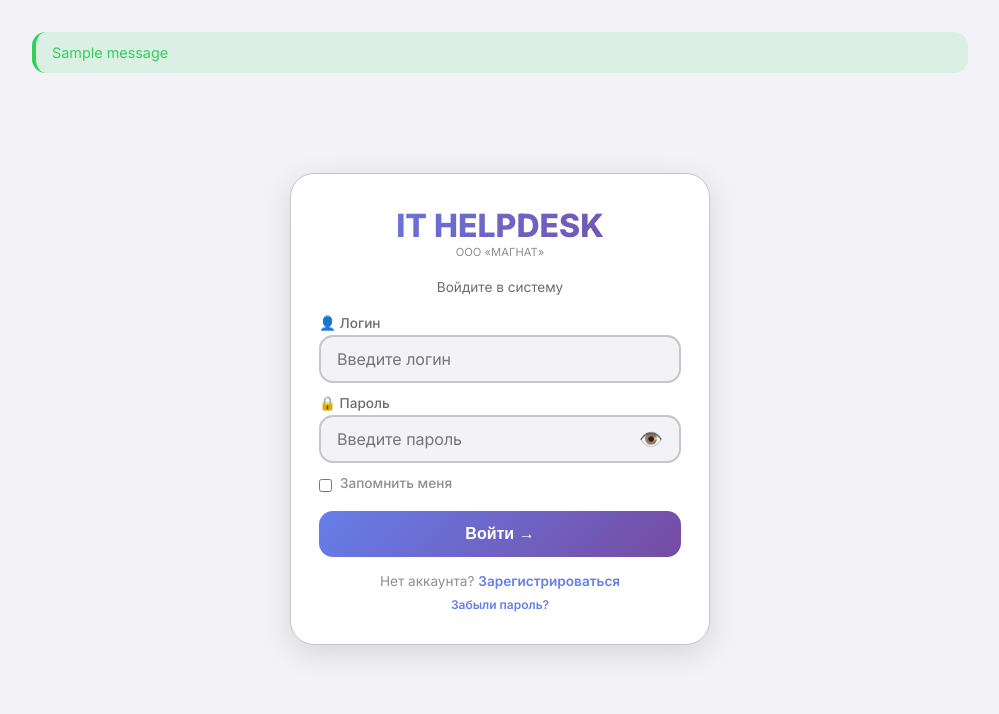
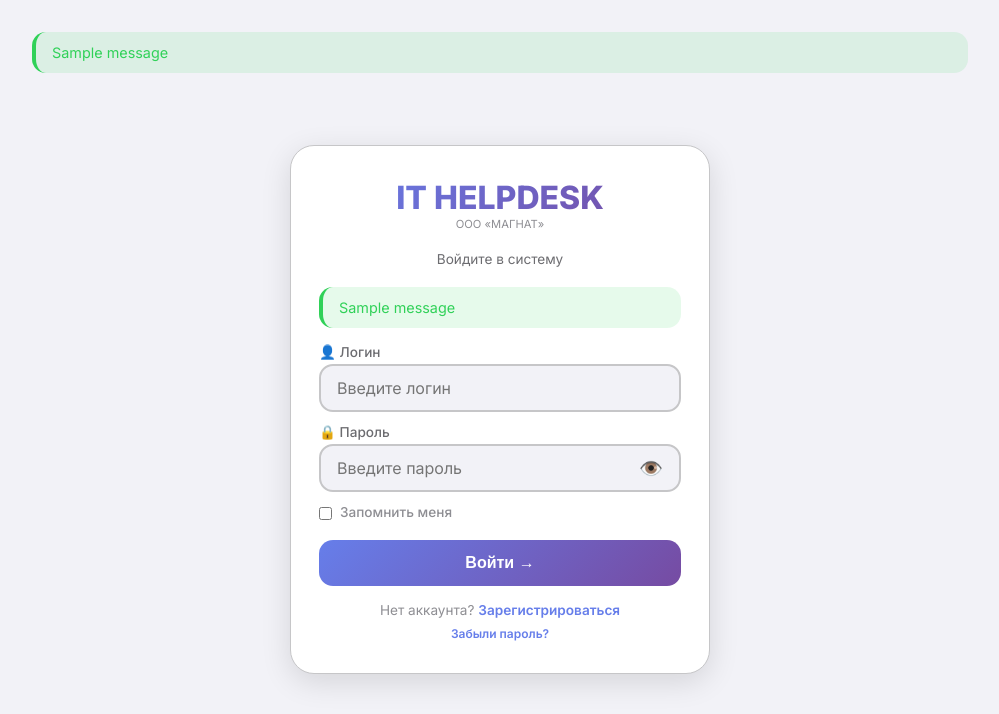
Before and after one commit to grrroxy/it_helpdesk, a Flask app: page /login in a window 1280 px wide. Shown: the part 62-776 px from the top of the page, without its empty margins (140-1139 px from the left). Run offline with Flask 3, Linux system fonts and the light colour scheme; tables that the repository leaves empty hold one stand-in row (values such as "Sample post"); one stand-in notice (Sample message) is shown.

Commit message:
login.html

```diff
--- a/templates/login.html
+++ b/templates/login.html
@@ -10,6 +10,17 @@
             <p>ООО «МАГНАТ»</p>
         </div>
         <div class="sub">Войдите в систему</div>
+
+        <!-- Сообщения об ошибках/успехе -->
+        {% with messages = get_flashed_messages(with_categories=true) %}
+            {% if messages %}
+                {% for category, message in messages %}
+                    <div class="flash-message flash-{{ category }}" style="padding:12px 16px; border-radius:var(--radius); margin-bottom:16px; font-size:0.9rem; border-left:4px solid;">
+                        {{ message }}
+                    </div>
+                {% endfor %}
+            {% endif %}
+        {% endwith %}
 
         <form method="POST">
             <div class="form-group">
@@ -86,6 +97,21 @@
     body.dark .toggle-password {
         color: var(--text-muted);
     }
+    .flash-success {
+        background: rgba(48, 209, 88, 0.12);
+        color: #30d158;
+        border-color: #30d158;
+    }
+    .flash-error {
+        background: rgba(255, 69, 58, 0.12);
+        color: #ff453a;
+        border-color: #ff453a;
+    }
+    .flash-info {
+        background: rgba(10, 132, 255, 0.12);
+        color: #0a84ff;
+        border-color: #0a84ff;
+    }
 </style>
 
 <script>
```
